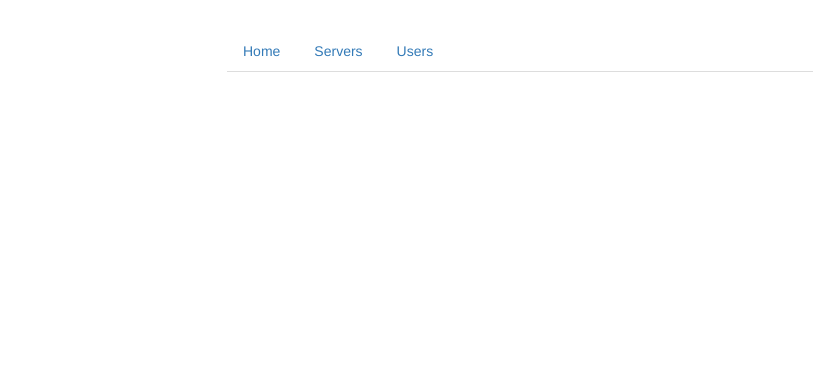
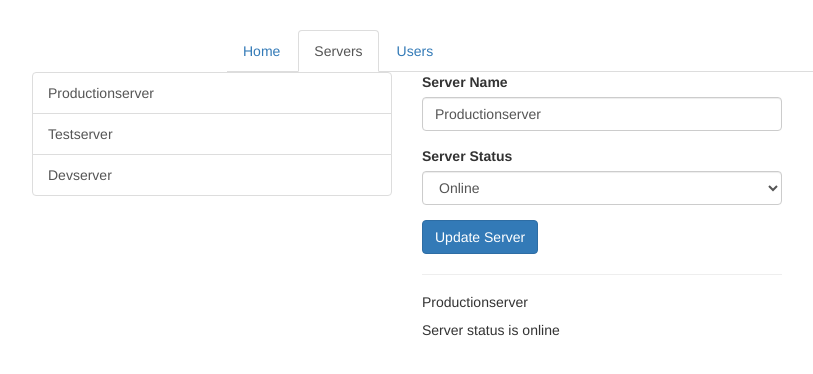
Before and after one commit to shivsuryan/routingAngular, an Angular app: page /servers/1/1 in a window 1280 px wide. Before the commit this address led to /. Shown: the top 374 px of the page, without its empty margins (38-851 px from the left). Built offline with nearby package versions, Linux system fonts and the light colour scheme.

Commit message:
Adding queryParams and fragments through html and programatically.

```diff
--- a/src/app/app.module.ts
+++ b/src/app/app.module.ts
@@ -16,7 +16,8 @@ import { ServersService } from './servers/servers.service';
 const appRoutes: Routes = [
   {path: '', component: HomeComponent},
   {path: 'users/:id/:name', component: UsersComponent},
-  {path: 'servers', component: ServersComponent}
+  {path: 'servers', component: ServersComponent},
+  {path: 'servers/:id/:something', component: ServersComponent}
 ];
 
 @NgModule({
--- a/src/app/home/home.component.ts
+++ b/src/app/home/home.component.ts
@@ -14,7 +14,7 @@ export class HomeComponent implements OnInit {
   }
 
   onLoadservers() {
-    this.router.navigate(['/servers'], { relativeTo: this.route });
+    this.router.navigate(['/servers'], { queryParams: { id: 100, name: 'prod' }, fragment: 'loading' });
   }
 
 }
--- a/src/app/servers/servers.component.html
+++ b/src/app/servers/servers.component.html
@@ -2,6 +2,9 @@
   <div class="col-xs-12 col-sm-4">
     <div class="list-group">
       <a
+        [routerLink]="['/servers',100,'edit']"
+        [queryParams] = "{canEdit:true}"
+        fragment = "location"
         href="#"
         class="list-group-item"
         *ngFor="let server of servers">
```
